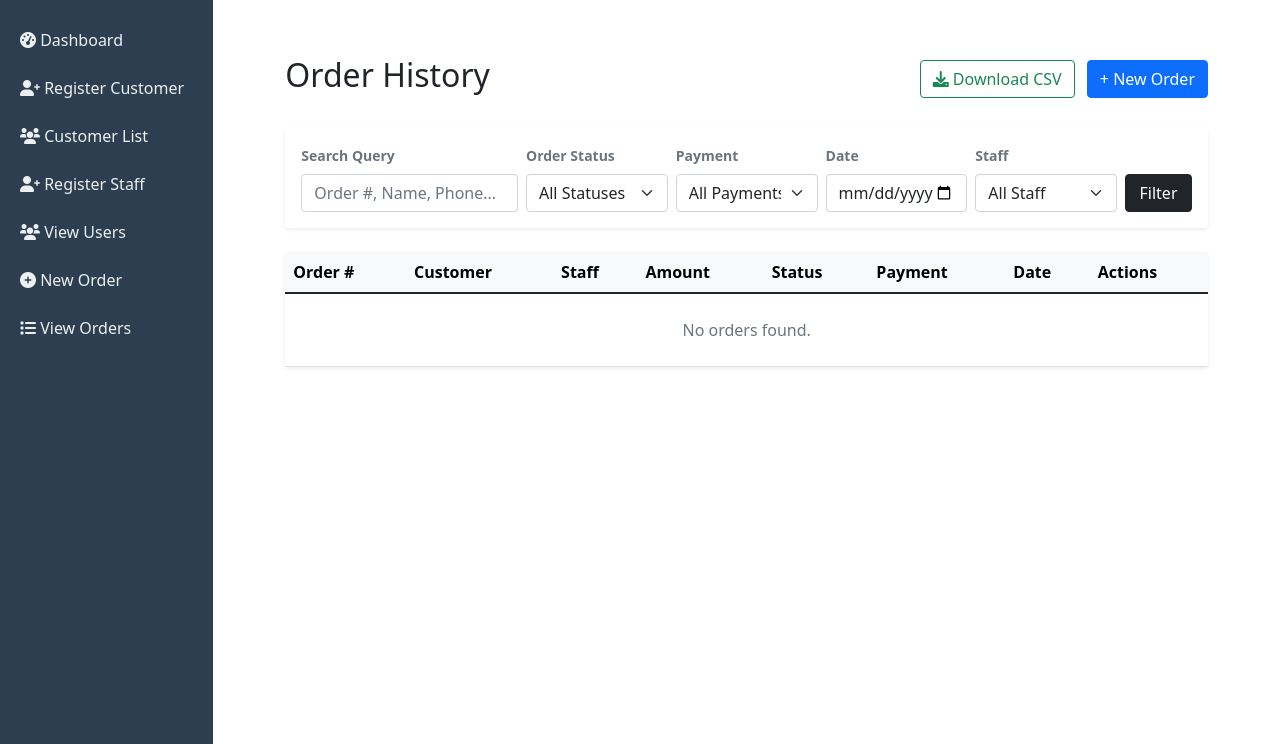
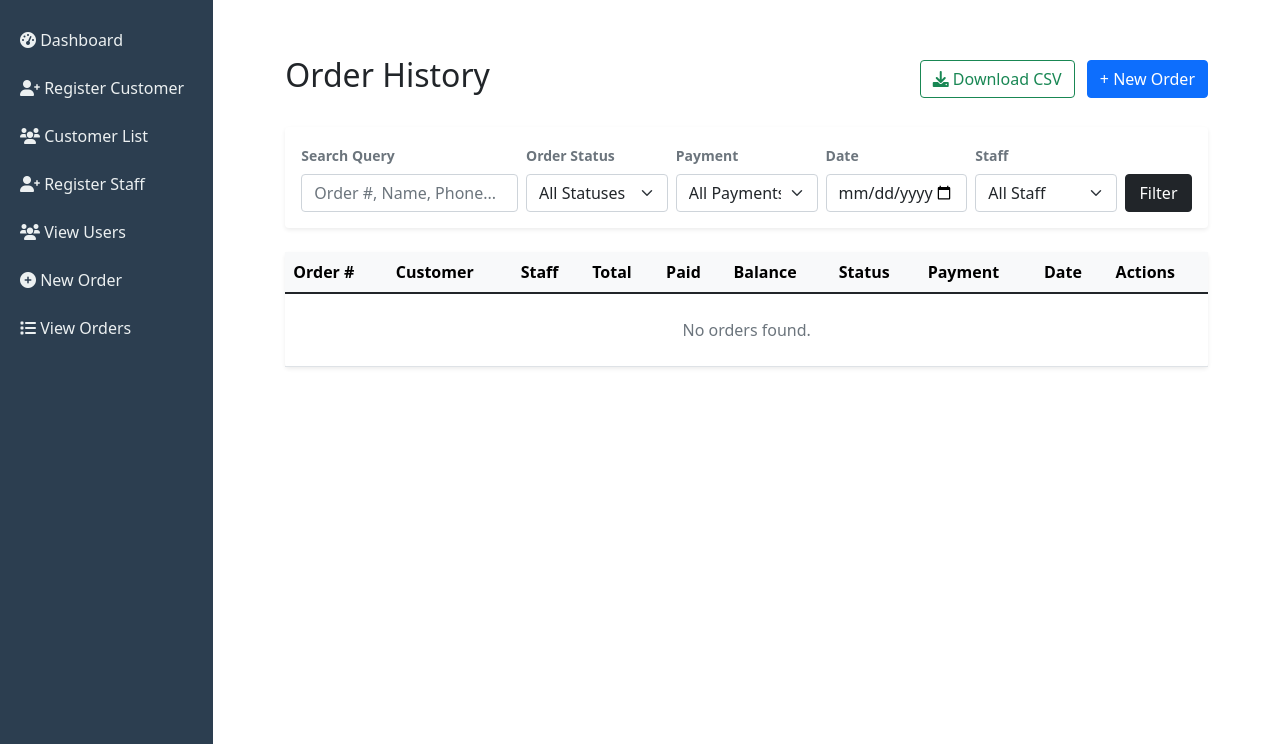
Before and after one commit to Chinedu-iroka/Laundry_management_system, a Django app: page /orders/ in a window 1280 px wide. Shown: the part 56-800 px from the top of the page. Run offline with Django 5.2, Linux system fonts and the light colour scheme; the visitor is signed in with stand-in values (Sample User, id 1); data comes from the database, SQL or seed files in the repository; data that the repository does not hold is empty; some libraries are stand-ins or nearby versions.

Commit message:
order list now displays partial payment amount

```diff
--- a/laundry/views.py
+++ b/laundry/views.py
@@ -208,14 +208,16 @@ def export_orders_csv(request):
     response['Content-Disposition'] = f'attachment; filename="order_history_{timezone.now().strftime("%Y%m%d_%H%M%S")}.csv"'
 
     writer = csv.writer(response)
-    writer.writerow(['Order #', 'Customer', 'Staff', 'Amount', 'Status', 'Payment', 'Date'])
+    writer.writerow(['Order #', 'Customer', 'Staff', 'Total Price', 'Paid', 'Balance', 'Status', 'Payment', 'Date'])
 
     for order in orders:
         writer.writerow([
             order.order_number,
             order.customer.name,
-            order.staff.username,
+            order.staff.username if order.staff else 'N/A',
             order.total_price,
+            order.amount_paid,
+            order.balance,
             order.get_status_display(),
             order.get_payment_status_display(),
             order.order_date.strftime("%Y-%m-%d %H:%M")
--- a/templates/laundry/order_list.html
+++ b/templates/laundry/order_list.html
@@ -90,7 +90,9 @@
                         {% if user.user_type == 'admin' or user.is_superuser %}
                         <th>Staff</th>
                         {% endif %}
-                        <th>Amount</th>
+                        <th>Total</th>
+                        <th>Paid</th>
+                        <th>Balance</th>
                         <th>Status</th>
                         <th>Payment</th>
                         <th>Date</th>
@@ -109,6 +111,8 @@
                         <td>{{ order.staff.username }}</td>
                         {% endif %}
                         <td>₦{{ order.total_price }}</td>
+                        <td class="text-success">₦{{ order.amount_paid }}</td>
+                        <td class="text-danger">₦{{ order.balance }}</td>
                         <td>
                             <span
                                 class="badge bg-{% if order.status == 'collected' %}success{% elif order.status == 'ready' %}primary{% elif order.status == 'pending' %}warning{% else %}info{% endif %}">
@@ -128,7 +132,7 @@
                     </tr>
                     {% empty %}
                     <tr>
-                        <td colspan="8" class="text-center py-4 text-muted">No orders found.</td>
+                        <td colspan="10" class="text-center py-4 text-muted">No orders found.</td>
                     </tr>
                     {% endfor %}
                 </tbody>
```
